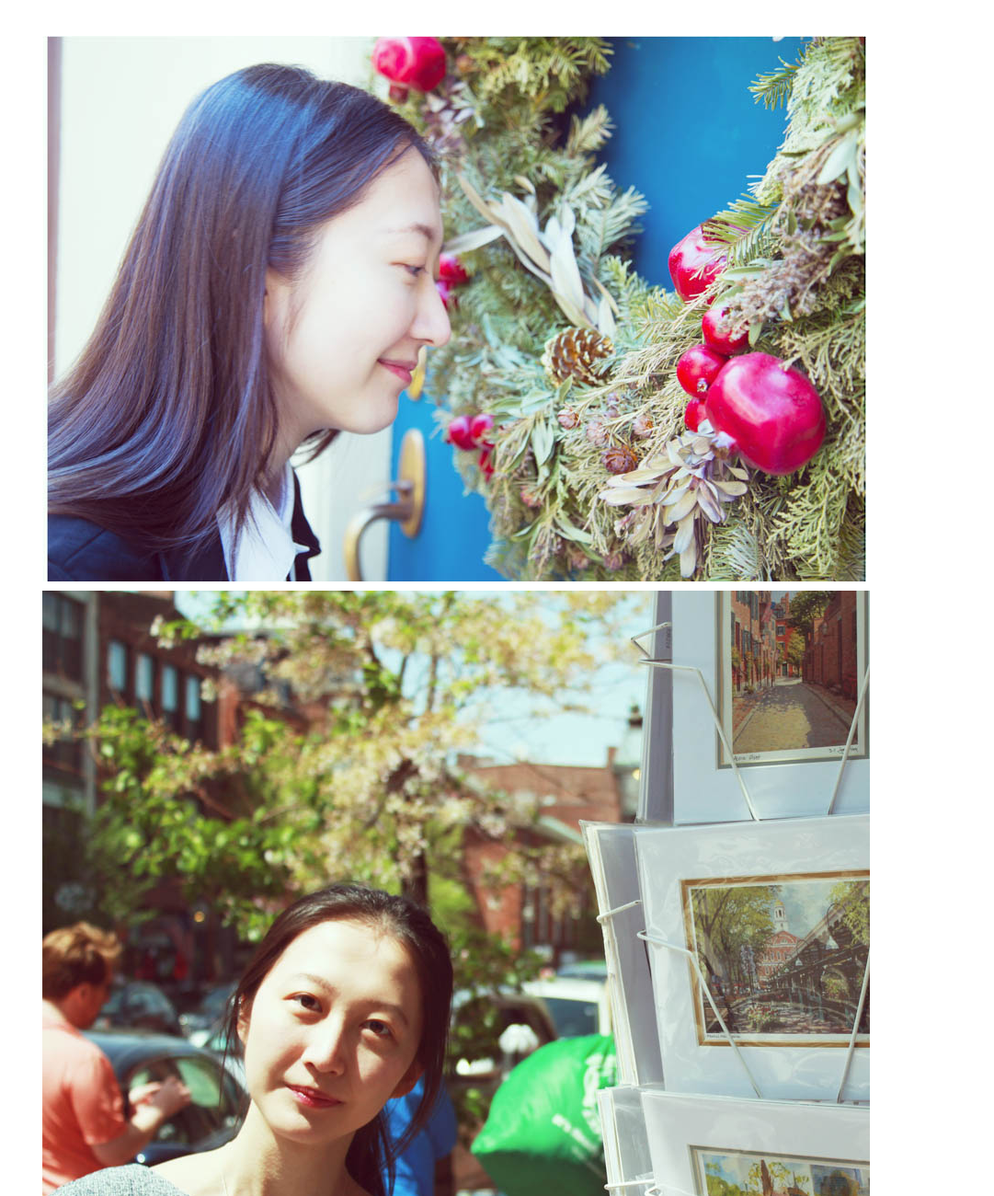
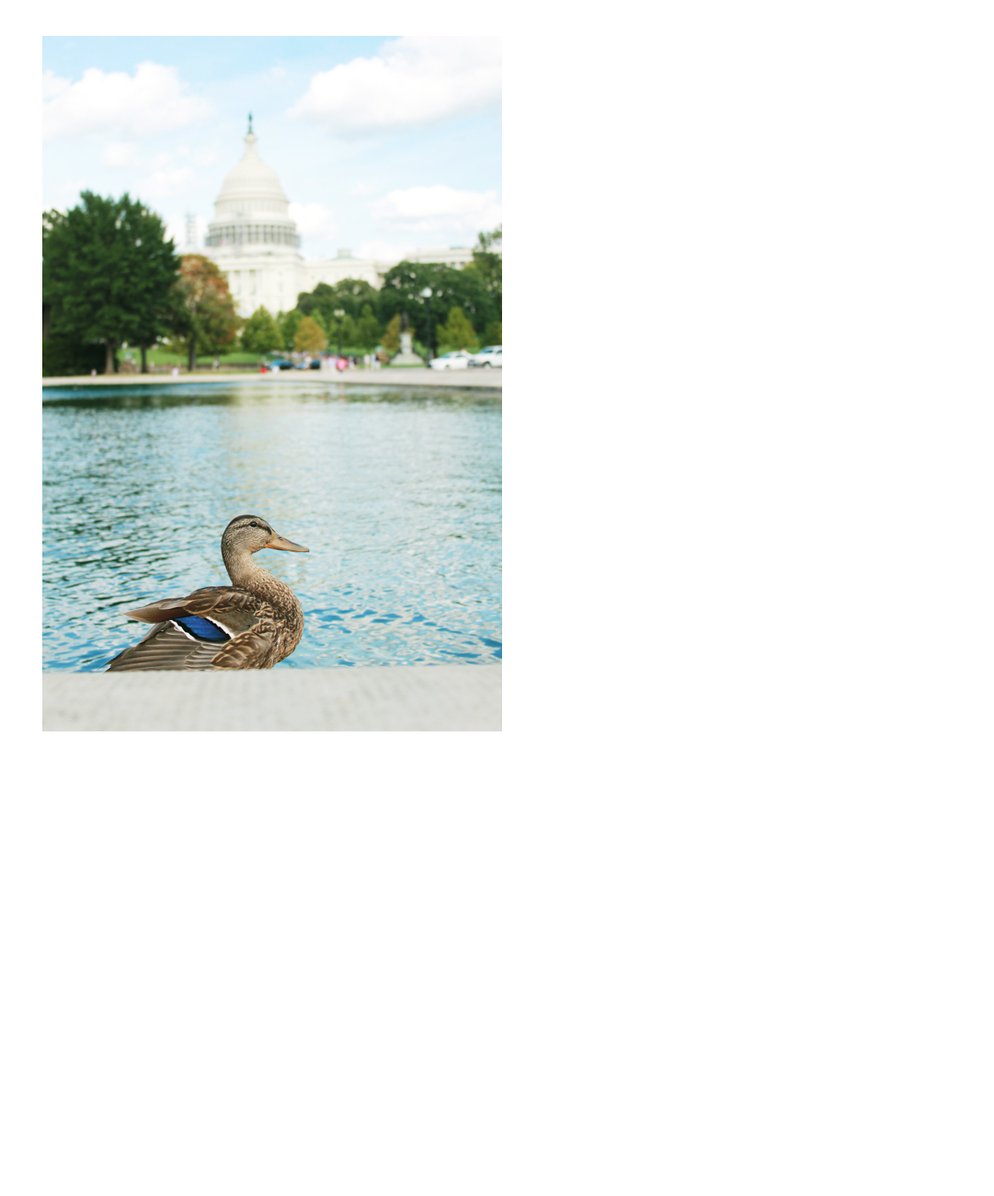
Before and after one commit to renguochao/renguochao.github.io, a plain HTML site: page index.html in a window 1280 px wide. Shown: the top 1300 px of the page at 92% size, 199-1280 px from the left. After the commit the page ends 805 px from the top, so only its background shows below. Drawn offline with Linux system fonts and the light colour scheme.

Commit message:
修改首页照片

```diff
--- a/index.html
+++ b/index.html
@@ -115,9 +115,8 @@
         <div class="cl"><!-- --></div>
         <div id="img-container">
 
-            <span class="nothumb"><img src="./img/home/beacon_hill.jpg" alt=" " title=" "></span>
+            <span class="nothumb"><img src="./img/home/pool_duck.jpg" alt=" " title=" "></span>
 
-            <span class="nothumb"><img src="./img/home/icon.jpg" alt=" " title=" "></span>
         </div>
 
         <!-- end text and image -->
```
Also changed, not shown: img/home/pool_duck.jpg (added).
